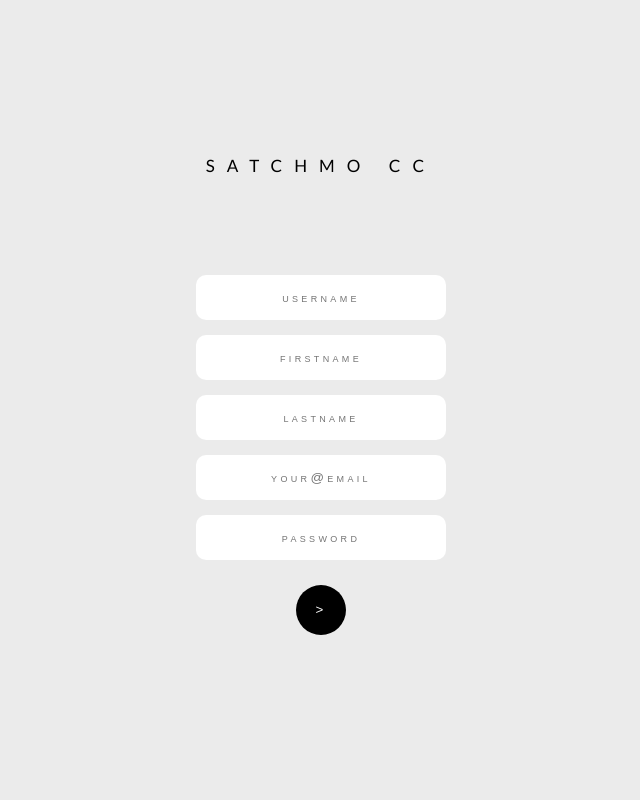
After one commit to JerBartels/php1-imdstagram, a PHP site: page /php1-satchmo/pages/register.php in a window 1280 px wide. The commit adds this page. Shown: the whole page, without its empty margins (319-959 px from the left). Run offline with PHP 8.4, Linux system fonts and the light colour scheme.

Commit message:
register/login

```diff
--- /dev/null
+++ b/pages/register.php
@@ -0,0 +1,57 @@
+<?php
+
+include_once("../classes/Db.class.php");
+include_once("../classes/User.class.php");
+include_once("session.php");
+include_once("reglog.php");
+
+?>
+
+<!doctype html>
+<html lang="en">
+<head>
+    <meta charset="UTF-8">
+    <title>satchmo.cc</title>
+    <meta name="viewport" content="width=device-width, initial-scale=1">
+    <link href='https://fonts.googleapis.com/css?family=Lato:400,700,300' rel='stylesheet' type='text/css'>
+    <link rel="stylesheet" href="../styles/reset.css">
+    <link rel="stylesheet" href="../styles/index.css">
+</head>
+
+<body>
+
+<div class="container">
+
+    <div class="content-table">
+
+        <div class="content-cell">
+
+            <div class="header">
+                <h1>satchmo cc</h1>
+            </div>
+
+            <div class="my_form">
+                <form action="" method="post" autocomplete="off">
+                    <input type="text" name="username" id="username" placeholder="username" value="<?php if(isset($_POST['username'])){ print $_POST['username']; } ?>">
+                    <?php if(isset($_POST['username']) && !validateUsername($_POST['username'])){echo $err_username;} ?>
+                    <input type="text" name="firstname" id="firstname" placeholder="firstname" value="<?php if(isset($_POST['firstname'])){ print $_POST['firstname']; } ?>">
+                    <?php if(isset($_POST['firstname']) && !validateFirstname($_POST['firstname'])){echo $err_firstname;} ?>
+                    <input type="text" name="lastname" id="lastname" placeholder="lastname" value="<?php if(isset($_POST['lastname'])){ print $_POST['lastname']; } ?>">
+                    <?php if(isset($_POST['lastname']) && !validateLastname($_POST['lastname'])){echo $err_lastname;} ?>
+                    <input type="text" name="email" id="email" placeholder="your@email" value="<?php if(isset($_POST['email'])){ print $_POST['email']; } ?>">
+                    <?php if(isset($_POST['email']) && !validateEmail($_POST['email'])){echo $err_email;} ?>
+                    <input type="password" name="pass" id="pass" placeholder="password" value="<?php if(isset($_POST['pass'])){ print $_POST['pass']; } ?>">
+                    <?php if(isset($_POST['pass']) && !validatePass($_POST['pass'])){echo $err_pass;} ?>
+                    <input type="submit" name="signup" id="signup" value=">" class="btn_round">
+                </form>
+
+                <p class="form_error"><?php echo $feedback ?></p>
+            </div>
+
+        </div>
+    </div>
+
+</div>
+
+</body>
+</html>
--- a/pages/reglog.php
+++ b/pages/reglog.php
@@ -32,12 +32,12 @@ if(isset($_POST["signup"]))
             //controleren of er al een user bestaat met dit emailadres
             if($user->Exists($user->Email, "email"))
             {
-                $feedback = "You already are a Satchmo member :)";
+                $feedback = "we know you!";
             }
             //controleren of de usernaam uniek is
             else if($user->Exists($user->Username, "username"))
             {
-                $feedback = "This username is already in use :(";
+                $feedback = "this username is already taken :(";
             }
             //twee maal false, nu effectief aanmaken in db
             else
@@ -49,7 +49,7 @@ if(isset($_POST["signup"]))
                 $_SESSION["username"] = $user->Username;
 
                 //redirect naar applicatie
-                header("location: pages/satchmo.php");
+                header("location: satchmo.php");
             }
         }
         catch(Exception $e)
@@ -78,18 +78,18 @@ if(isset($_POST["signin"]))
                 $_SESSION["username"] = $user->Username;
 
                 //doorverwijzen naar de application pagina
-                header("location: pages/satchmo.php");
+                header("location: satchmo.php");
             }
             else
             {
                 //error als passwoord niet correct is.
-                $l_feedback = "Hi dickhead, forgot your password?";
+                $l_feedback = "forgot your password?";
             }
         }
         else
         {
             //error als user niet bestaat in DB
-            $l_feedback = "No alcohol under 16!!";
+            $l_feedback = "we do not know you!";
         }
     }
     catch(Exception $e)
@@ -122,7 +122,7 @@ function validateFirstName($p_vValue)
     else
     {
         global $err_firstname;
-        $err_firstname = "<span class='form_error'>Hi cowboy, what's your name?</span>";
+        $err_firstname = "<span class='form_error'>no name?</span>";
     }
 }
 
@@ -135,7 +135,7 @@ function validateLastName($p_vValue)
     else
     {
         global $err_lastname;
-        $err_lastname = "<span class='form_error'>Hi shy-bee, we won't bite!</span>";
+        $err_lastname = "<span class='form_error'>incognito?</span>";
     }
 }
 
@@ -148,7 +148,7 @@ function validateUsername($p_vValue)
     else
     {
         global $err_username;
-        $err_username = "<span class='form_error'>Usernames are awesome, don't leave this one empty!</span>";
+        $err_username = "<span class='form_error'>no username?</span>";
     }
 }
 
@@ -163,13 +163,13 @@ function validateEmail($p_vValue)
         else
         {
             global $err_email;
-            $err_email = "<span class='form_error'>Forgot the @?</span>";
+            $err_email = "<span class='form_error'>emailaddress not valid</span>";
         }
     }
     else
     {
         global $err_email;
-        $err_email = "<span class='form_error'>No spam for you?</span>";
+        $err_email = "<span class='form_error'>no email?</span>";
     }
 }
 
@@ -189,13 +189,13 @@ function validatePass($p_vValue)
         else
         {
             global $err_pass;
-            $err_pass = "<span class='form_error'>Hackers are strong, give them a hard time (> 8 + 1x UC + 1x LC + 1x N°)</span>";
+            $err_pass = "<span class='form_error'>strong password required</span>";
         }
     }
     else
     {
         global $err_pass;
-        $err_pass = "<span class='form_error'>No password, honey?</span>";
+        $err_pass = "<span class='form_error'>no password?</span>";
     }
 }
 
--- a/styles/index.css
+++ b/styles/index.css
@@ -29,8 +29,6 @@ html, body
 
 .header
 {
-                    width: 500px;
-                    margin-bottom: 175px;
     text-align: center;
 }
 
@@ -41,9 +39,9 @@ html, body
     letter-spacing: 0.5em;
 }
 
-                .btns
+.menu
 {
-                    /*no styling needed*/
+    margin-top: 350px;
 }
 
 .btn_a
@@ -63,5 +61,52 @@ html, body
     .btn_a:hover
     {
         background-color: #000000;
-                            color: #FFFFFF
+        color: #FFFFFF;
     }
+
+.btn_round
+{
+    display: block;
+    background-color: #000000;
+    color: #FFFFFF;
+    font-variant: small-caps;
+    letter-spacing: 0.25em;
+    width: 50px;
+    height: 50px;
+    margin: 25px auto 15px auto;
+    border-radius: 50%;
+    border: 0;
+}
+
+    .btn_round:hover
+    {
+        background-color: #FFFFFF;
+        color: #000000;
+    }
+
+.my_form
+{
+    margin-top: 100px;
+}
+
+form input
+{
+    display: block;
+    background-color: #FFFFFF;
+    text-align: center;
+    color: #000000;
+    font-variant: small-caps;
+    letter-spacing: 0.25em;
+    width: 250px;
+    padding: 15px 0;
+    margin: 15px auto 0 auto;
+    border-radius: 10px;
+    border: 0;
+}
+
+    .form_error
+    {
+        color: #AAAAAA;
+        font-size: 0.75em;
+        font-weight: 700;
+    }
```
Also changed, not shown: index.php (+19 -56 lines), pages/login.php (added, +50 -0 lines), start.php (deleted, +0 -42 lines). Lines whose indentation alone changed are shown as unchanged.
